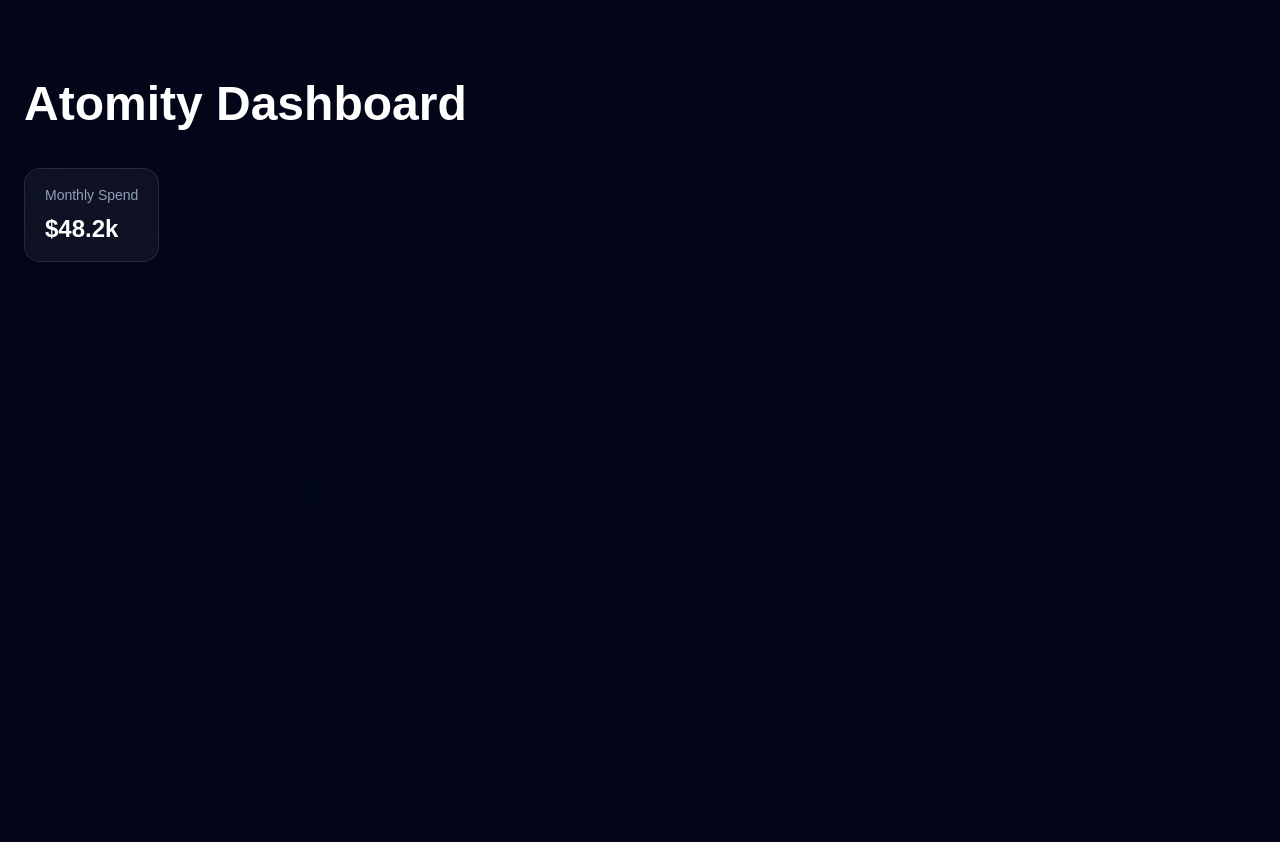
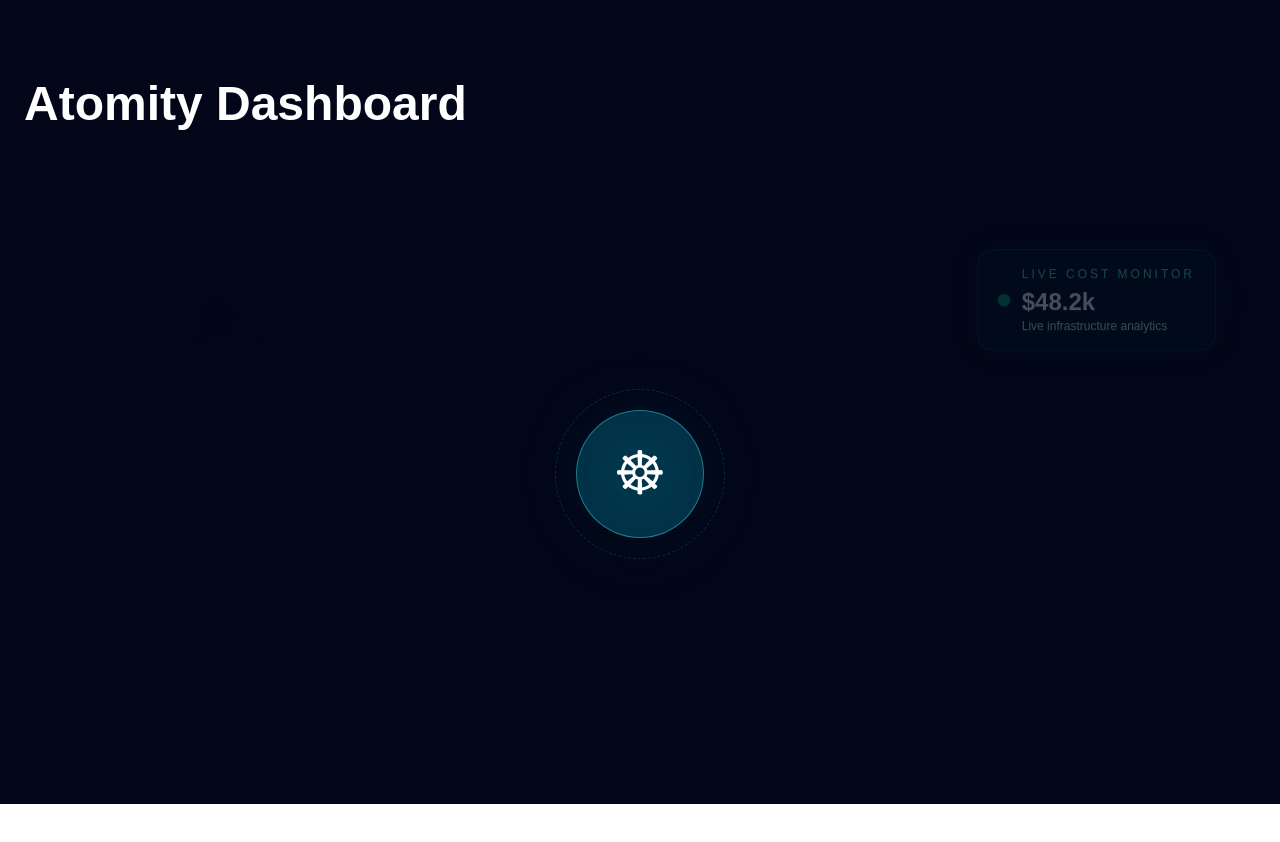
Before and after one commit to satyavardhankoyalkar/atomity-dashboard, a Next.js app: page / in a window 1280 px wide. Shown: the top 842 px of the page. After the commit the page ends 804 px from the top, so only its background shows below. Built offline with nearby package versions, Linux system fonts and the light colour scheme.

Commit message:
Add animated Kubernetes core visualization

```diff
--- a/src/app/page.tsx
+++ b/src/app/page.tsx
@@ -1,42 +1,5 @@
-"use client";
+import HeroSection from "@/components/HeroSection";
 
-import { useState } from "react";
-import MetricCard from "@/components/MetricCard";
-import PlatformNode from "@/components/PlatformNode";
-
-export default function HeroSection() {
-  const [activeProvider, setActiveProvider] =
-    useState("AWS");
-
-  return (
-    <section className="min-h-screen bg-slate-950 text-white">
-      <div className="mx-auto max-w-7xl px-6 py-20">
-
-        <h1 className="text-5xl font-bold">
-          Atomity Dashboard
-        </h1>
-
-        <div className="mt-10 flex flex-wrap gap-4">
-
-          <MetricCard
-            label="Monthly Spend"
-            value="$48.2k"
-          />
-
-        </div>
-
-        <div className="relative mt-24 h-[500px] w-full">
-
-          <PlatformNode
-            name="AWS"
-            active={activeProvider === "AWS"}
-            onClick={() => setActiveProvider("AWS")}
-            className="left-[20%] top-[20%]"
-          />
-
-        </div>
-
-      </div>
-    </section>
-  );
+export default function page() {
+  return <HeroSection />;
 }
--- a/src/components/HeroSection.tsx
+++ b/src/components/HeroSection.tsx
@@ -1,6 +1,7 @@
 "use client";
 
 import { useState } from "react";
+import { motion } from "framer-motion";
 
 import LiveMonitor from "./LiveMonitor";
 import PlatformNode from "./PlatformNode";
@@ -20,14 +21,48 @@ export default function HeroSection() {
 
         <div className="relative mt-24 h-[500px] w-full">
 
+          {/* LIVE MONITOR */}
           <LiveMonitor totalCost="48.2" />
 
+          {/* AWS NODE */}
           <PlatformNode
             name="AWS"
             active={activeProvider === "AWS"}
             onClick={() => setActiveProvider("AWS")}
-            className="left-[20%] top-[20%]"
+            className="left-[12%] top-[12%]"
           />
+
+          {/* KUBERNETES CORE */}
+          <motion.div
+            initial={{ scale: 0.7, opacity: 0 }}
+            animate={{ scale: 1, opacity: 1 }}
+            transition={{
+              duration: 1,
+              delay: 0.3,
+            }}
+            className="absolute left-1/2 top-1/2 z-20 flex h-32 w-32 -translate-x-1/2 -translate-y-1/2 items-center justify-center rounded-full border border-cyan-300/40 bg-cyan-400/20 shadow-2xl backdrop-blur"
+          >
+
+            {/* ROTATING RING */}
+            <motion.div
+              animate={{ rotate: 360 }}
+              transition={{
+                repeat: Infinity,
+                duration: 20,
+                ease: "linear",
+              }}
+              className="absolute inset-[-22px] rounded-full border border-dashed border-cyan-400/20"
+            />
+
+            {/* INNER GLOW */}
+            <div className="absolute h-24 w-24 rounded-full bg-cyan-400/10 blur-2xl" />
+
+            {/* KUBERNETES ICON */}
+            <div className="relative text-6xl">
+              ☸
+            </div>
+
+          </motion.div>
 
         </div>
 
```
